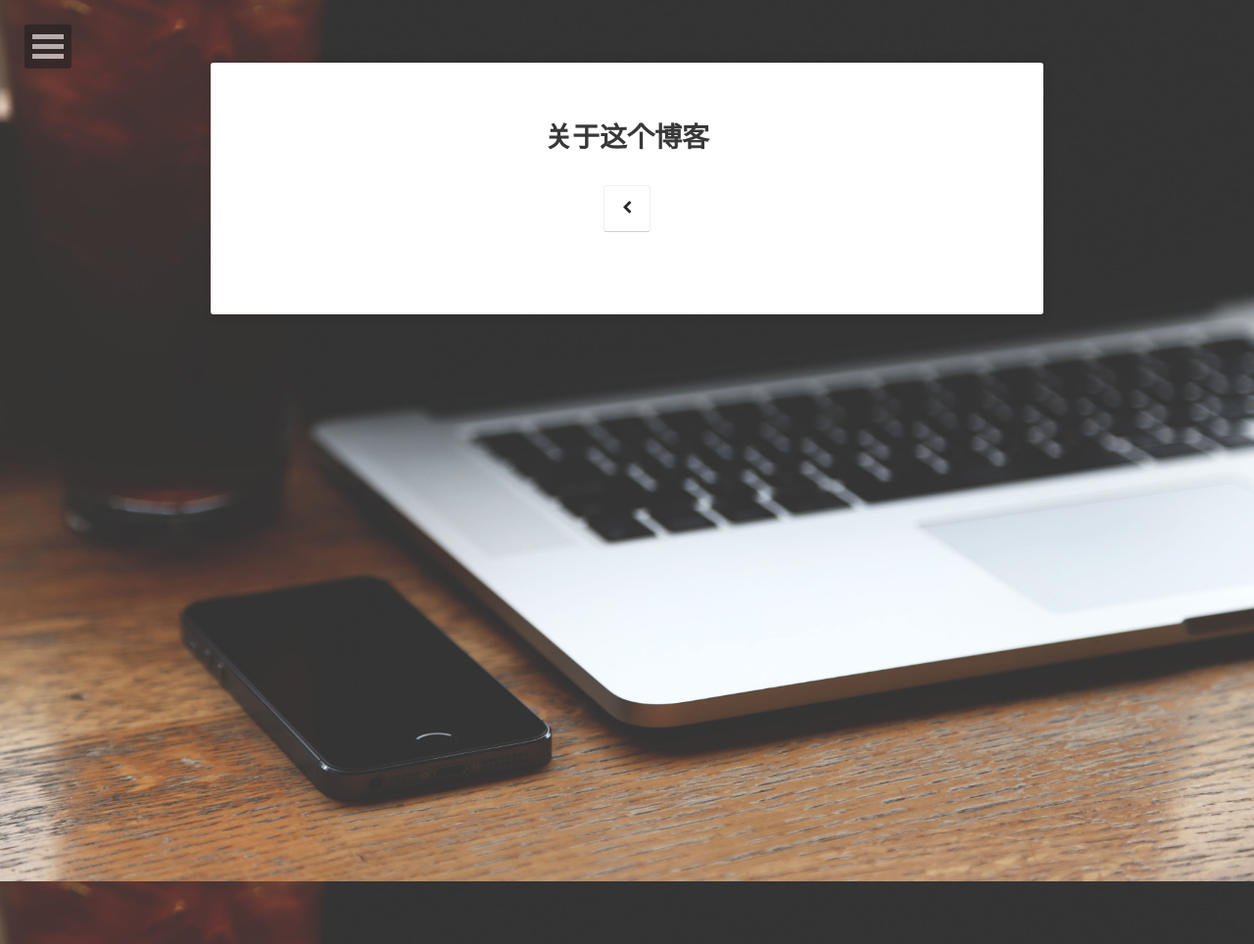
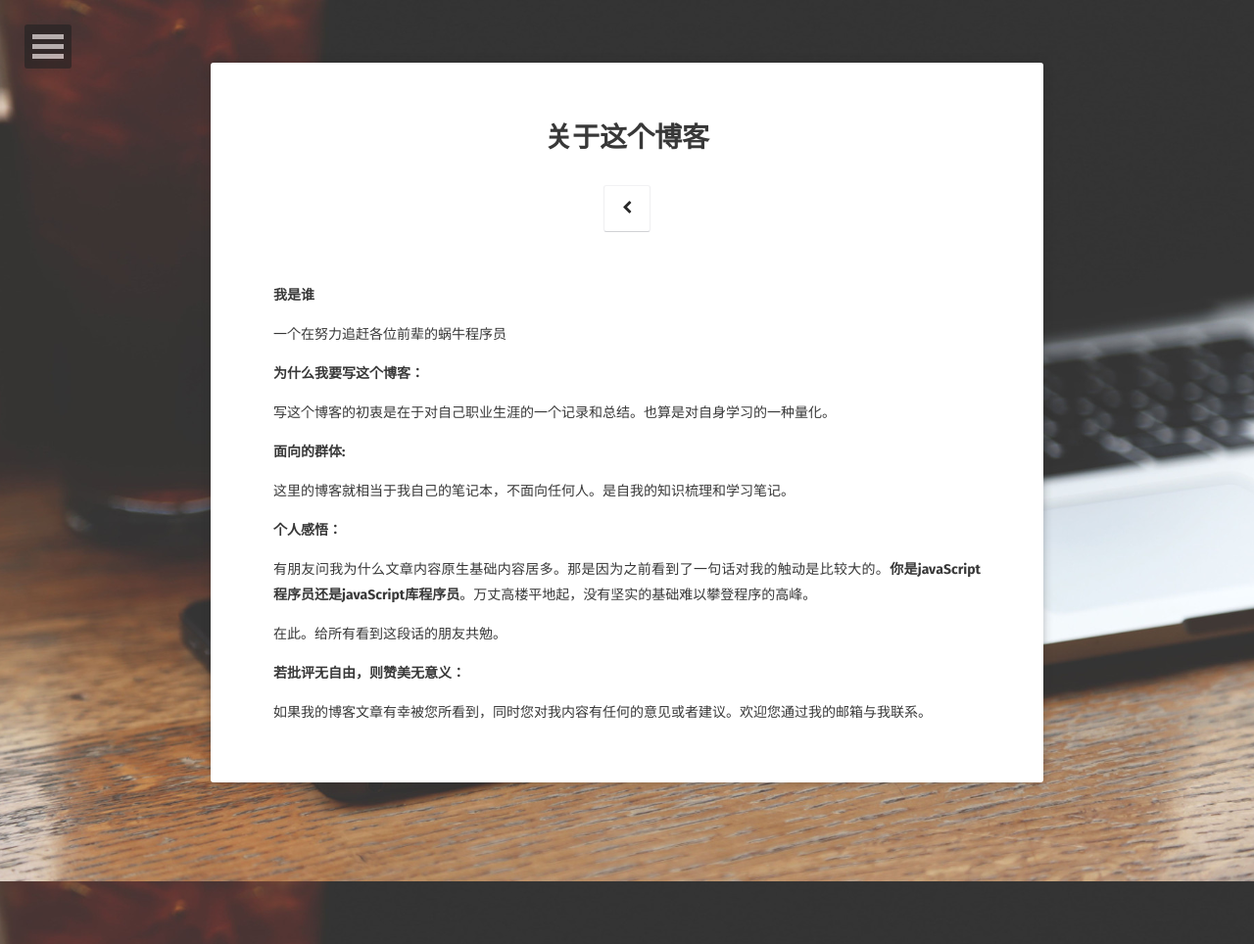
Before and after one commit to thomas-void0/lmxyjy.github.io, a Jekyll site: the page built from about/index.md, in a window 1280 px wide. Shown: the whole page at 98% size. Built offline with Jekyll 4.4.1, drawn with Linux system fonts in a browser that asks for light colours; some web fonts are replaced.

Commit message:
about me

```diff
--- a/about/index.md
+++ b/about/index.md
@@ -4,3 +4,25 @@ title: 关于这个博客
 date: 2019-9-20
 comments: false
 ---
+
+**我是谁**
+
+一个在努力追赶各位前辈的蜗牛程序员
+
+**为什么我要写这个博客：**
+
+写这个博客的初衷是在于对自己职业生涯的一个记录和总结。也算是对自身学习的一种量化。
+
+**面向的群体:**
+
+这里的博客就相当于我自己的笔记本，不面向任何人。是自我的知识梳理和学习笔记。
+
+**个人感悟：**
+
+有朋友问我为什么文章内容原生基础内容居多。那是因为之前看到了一句话对我的触动是比较大的。**你是javaScript程序员还是javaScript库程序员**。万丈高楼平地起，没有坚实的基础难以攀登程序的高峰。
+
+在此。给所有看到这段话的朋友共勉。
+
+**若批评无自由，则赞美无意义：**
+
+如果我的博客文章有幸被您所看到，同时您对我内容有任何的意见或者建议。欢迎您通过我的邮箱与我联系。
```
